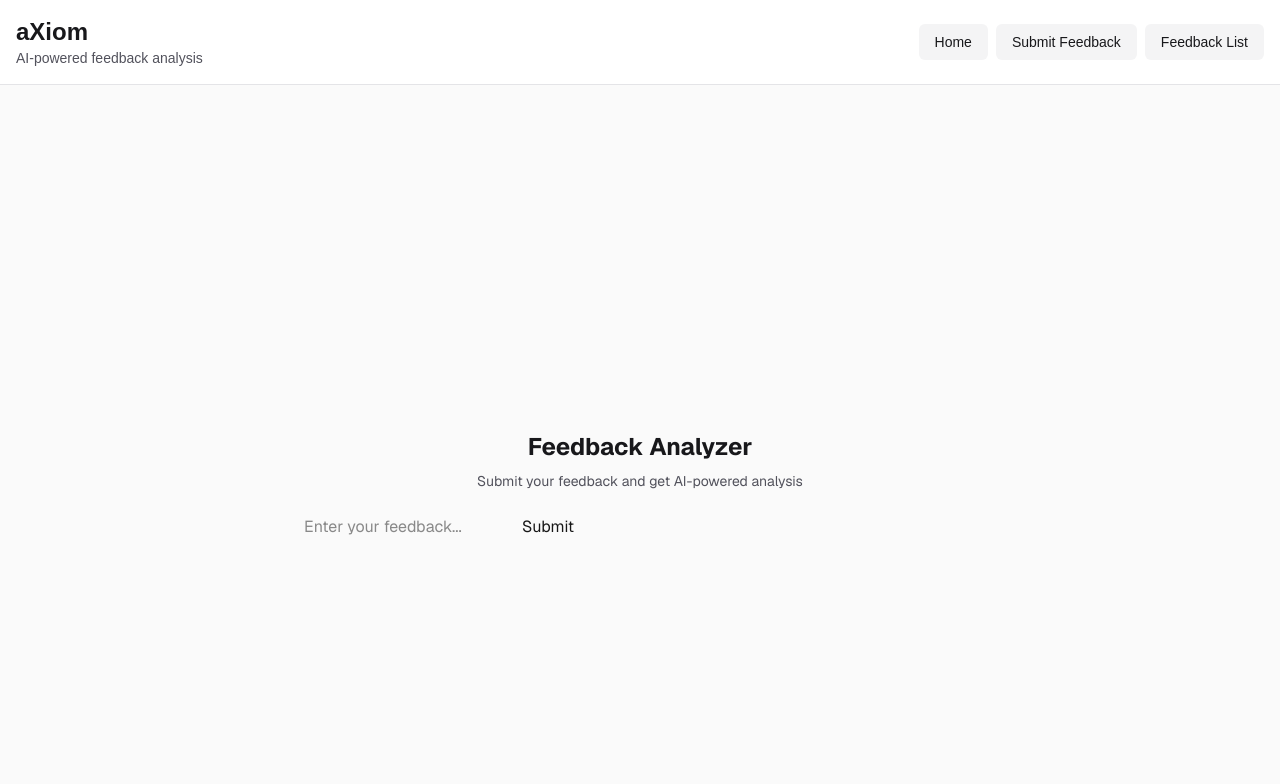
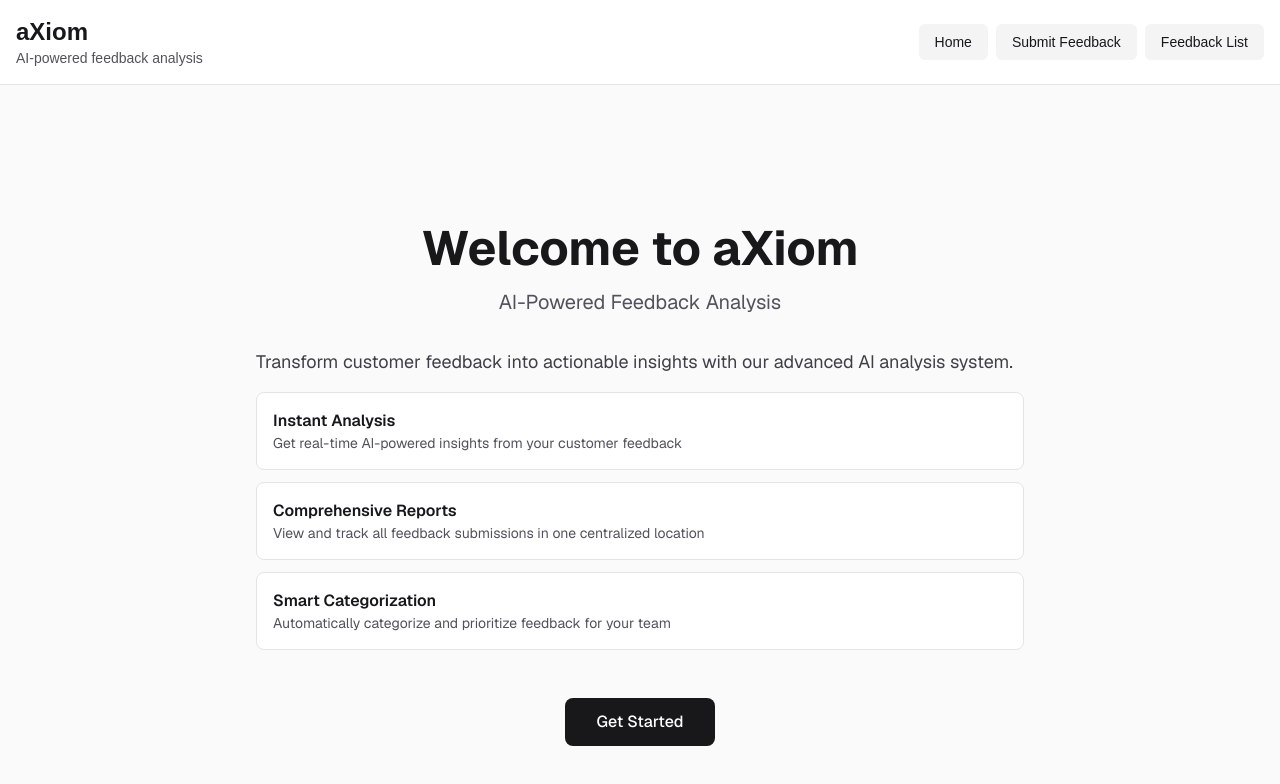
Before and after one commit to Handale1808/aXiom, a Next.js app: page / in a window 1280 px wide. Shown: the top 784 px of the page. Built offline with nearby package versions, Linux system fonts and the light colour scheme; no server answers.

Commit message:
prelim home page

```diff
--- a/app/page.tsx
+++ b/app/page.tsx
@@ -1,94 +1,62 @@
 // app/page.tsx
 
-"use client";
-import { useState, useEffect } from "react";
-import TextSubmit from "@/lib/components/TextSubmit";
-import AnalysisResult from "@/lib/components/AnalysisResult";
-import FeedbackList from "@/lib/components/FeedbackList";
+import Link from "next/link";
 
 export default function Home() {
-  const [isSubmitting, setIsSubmitting] = useState(false);
-  const [result, setResult] = useState<any>(null);
-  const [error, setError] = useState<string | null>(null);
-  const [feedbacks, setFeedbacks] = useState<any[]>([]);
-
-  useEffect(() => {
-    fetchFeedbacks();
-  }, []);
-
-  const fetchFeedbacks = async () => {
-    try {
-      const response = await fetch("/api/feedback");
-      const data = await response.json();
-      if (data.success) {
-        setFeedbacks(data.data);
-      }
-    } catch (err) {
-      console.error("Failed to fetch feedbacks:", err);
-    }
-  };
-
-  const handleSubmit = async (text: string) => {
-    setIsSubmitting(true);
-    setError(null);
-    setResult(null);
-
-    try {
-      const response = await fetch("/api/feedback", {
-        method: "POST",
-        headers: {
-          "Content-Type": "application/json",
-        },
-        body: JSON.stringify({ text }),
-      });
-
-      const data = await response.json();
-
-      if (!response.ok) {
-        throw new Error(data.error?.message || "Failed to submit feedback");
-      }
-
-      setResult(data.data);
-      await fetchFeedbacks();
-    } catch (err) {
-      setError(err instanceof Error ? err.message : "Something went wrong");
-    } finally {
-      setIsSubmitting(false);
-    }
-  };
-
   return (
     <div className="flex min-h-screen items-center justify-center bg-zinc-50 p-4 font-sans dark:bg-black">
-      <div className="w-full max-w-2xl space-y-6">
-        <div className="text-center">
-          <h1 className="text-2xl font-bold text-zinc-900 dark:text-white">
-            Feedback Analyzer
+      <div className="w-full max-w-3xl space-y-8 text-center">
+        <div className="space-y-4">
+          <h1 className="text-5xl font-bold text-zinc-900 dark:text-white">
+            Welcome to aXiom
           </h1>
-          <p className="mt-2 text-sm text-zinc-600 dark:text-zinc-400">
-            Submit your feedback and get AI-powered analysis
+          <p className="text-xl text-zinc-600 dark:text-zinc-400">
+            AI-Powered Feedback Analysis
           </p>
         </div>
 
-        <TextSubmit
-          onSubmit={handleSubmit}
-          placeholder="Enter your feedback..."
-        />
+        <div className="space-y-4 text-left">
+          <p className="text-lg text-zinc-700 dark:text-zinc-300">
+            Transform customer feedback into actionable insights with our advanced AI analysis system.
+          </p>
 
-        {isSubmitting && (
-          <div className="rounded-lg border border-zinc-200 bg-white p-4 text-center dark:border-zinc-800 dark:bg-zinc-900">
-            <p className="text-zinc-600 dark:text-zinc-400">Analyzing...</p>
+          <div className="space-y-3">
+            <div className="rounded-lg border border-zinc-200 bg-white p-4 dark:border-zinc-800 dark:bg-zinc-900">
+              <h3 className="font-semibold text-zinc-900 dark:text-white">
+                Instant Analysis
+              </h3>
+              <p className="text-sm text-zinc-600 dark:text-zinc-400">
+                Get real-time AI-powered insights from your customer feedback
+              </p>
+            </div>
+
+            <div className="rounded-lg border border-zinc-200 bg-white p-4 dark:border-zinc-800 dark:bg-zinc-900">
+              <h3 className="font-semibold text-zinc-900 dark:text-white">
+                Comprehensive Reports
+              </h3>
+              <p className="text-sm text-zinc-600 dark:text-zinc-400">
+                View and track all feedback submissions in one centralized location
+              </p>
+            </div>
+
+            <div className="rounded-lg border border-zinc-200 bg-white p-4 dark:border-zinc-800 dark:bg-zinc-900">
+              <h3 className="font-semibold text-zinc-900 dark:text-white">
+                Smart Categorization
+              </h3>
+              <p className="text-sm text-zinc-600 dark:text-zinc-400">
+                Automatically categorize and prioritize feedback for your team
+              </p>
+            </div>
           </div>
-        )}
+        </div>
 
-        {error && (
-          <div className="rounded-lg border border-red-200 bg-red-50 p-4 dark:border-red-900 dark:bg-red-950">
-            <p className="text-sm text-red-800 dark:text-red-200">{error}</p>
-          </div>
-        )}
-
-        {result && <AnalysisResult analysis={result.analysis} />}
-
-        <FeedbackList feedbacks={feedbacks} />
+        <div className="pt-4">
+          <Link href="/submit">
+            <button className="rounded-lg bg-zinc-900 px-8 py-3 text-base font-medium text-white transition-colors hover:bg-zinc-800 dark:bg-white dark:text-black dark:hover:bg-zinc-200">
+              Get Started
+            </button>
+          </Link>
+        </div>
       </div>
     </div>
   );
```
